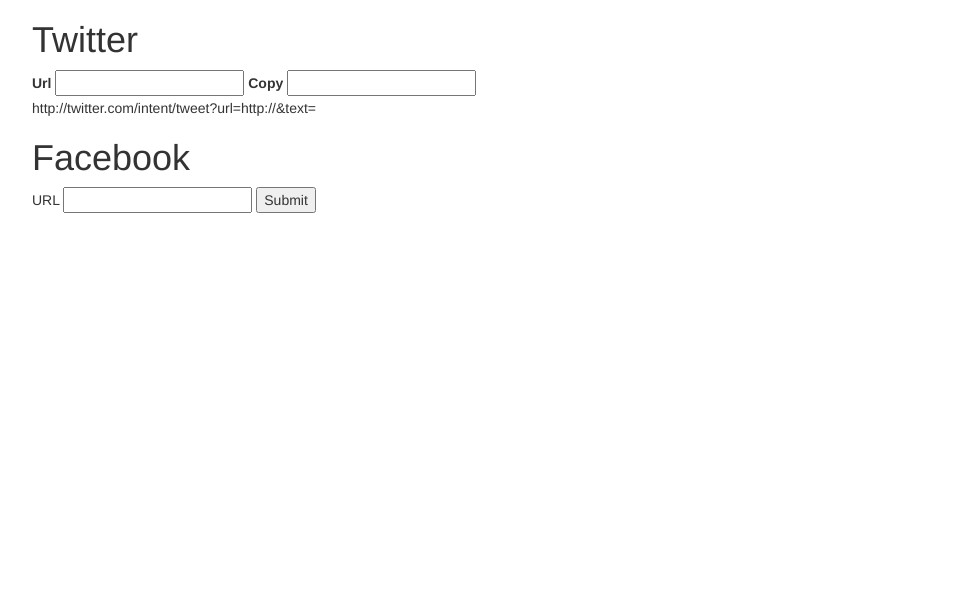
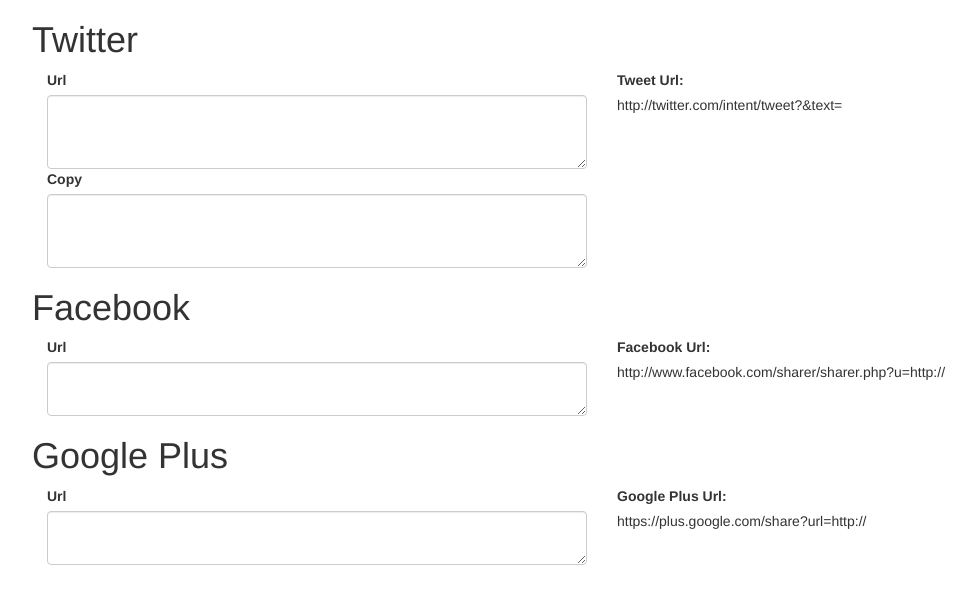
Before and after one commit to johndewolf/link-builder, a plain HTML site: page index.html in a window 1280 px wide. Shown: the whole page, without its empty margins (38-1014 px from the left). Drawn offline with nearby package versions, Linux system fonts and the light colour scheme.

Commit message:
basic setup for other social networks

```diff
--- a/index.html
+++ b/index.html
@@ -12,20 +12,53 @@
     </head>
     <body>
       <div class="container" ng-controller="mainController">
+        <div class="row">
+          <div class="col-sm-12">
             <div class="twitter">
               <h1>Twitter</h1>
+              <div class="col-sm-6">
                 <label>Url</label>
-        <input type="text" ng-model="twitterUrl"/>
+                <textarea class="form-control" rows="3" ng-model="twitterUrlInput"/></textarea>
                 <label>Copy</label>
-        <input type="textarea" ng-model="twitterCopy"/>
-        <div class="{{ tweetLength() }}">http://twitter.com/intent/tweet?url=http://{{ twitterUrl }}&amp;text={{ twitterComplete() }}</div>
+                <textarea class="form-control" rows="3" ng-model="twitterCopy"/></textarea>
               </div>
-
+              <div class="col-sm-6">
+                <label>Tweet Url:</label>
+                <div class="tweet-return {{ tweetLength() }}">http://twitter.com/intent/tweet?{{ twitterUrl() }}&amp;text={{ twitterComplete() }}</div>
+              </div>
+            </div>
+          </div>
+        </div>
+        <div class="row">
+          <div class="col-sm-12">
             <div class="facebook">
-        <H1>Facebook</H1>
-        URL <input type="text" id="facebookURL">
-        <button type="botton" id="facebookSubmit">Submit</button>
-        <div id="facebookComplete"></div>
+              <h1>Facebook</h1>
+              <div class="col-sm-6">
+                <label>Url</label>
+                <textarea class="form-control" ng-model="facebookUrl"></textarea>
+              </div>
+              <div class="col-sm-6">
+                <label>Facebook Url:</label>
+                <div class="facebook-return">http://www.facebook.com/sharer/sharer.php?u=http://{{facebookUrl}}</div>
+              </div>
+            </div>
+          </div>
+        </div>
+        <div class="row">
+          <div class="col-sm-12">
+            <div class="google-plus">
+              <h1>Google Plus</h1>
+              <div class="col-sm-6">
+                <label>Url</label>
+                <textarea class="form-control" ng-model="gplusUrl"></textarea>
+              </div>
+              <div class="col-sm-6">
+                <label>Google Plus Url:</label>
+                <div class="gplus-return">https://plus.google.com/share?url=http://{{gplusUrl}}</div>
+              </div>
+            </div>
+          </div>
+        </div>
       </div>
 
       <script src="https://ajax.googleapis.com/ajax/libs/jquery/2.1.3/jquery.min.js"></script>
--- a/js/main.js
+++ b/js/main.js
@@ -1,7 +1,14 @@
 var linkBuilder = angular.module('linkBuilder', []);
 
 linkBuilder.controller('mainController', ['$scope', '$filter', function($scope, $filter) {
-	$scope.twitterUrl = '';
+
+	$scope.twitterUrlInput = '';
+
+	$scope.twitterUrl = function() {
+		if ($scope.twitterUrlInput != '') {
+			return 'url=http://' + $scope.twitterUrlInput;
+		};
+	}
 
 	$scope.twitterCopy = '';
 
@@ -15,4 +22,8 @@
 		};
 	}
 
+	$scope.facebookUrl = '';
+
+	$scope.gplus = '';
+
 }]);
--- a/style.css
+++ b/style.css
@@ -1,3 +1,7 @@
+.tweet-return {
+	word-break: break-all;
+}
+
 .tweet-over {
 	color: red
 }
```
Lines whose indentation alone changed are shown as unchanged.
